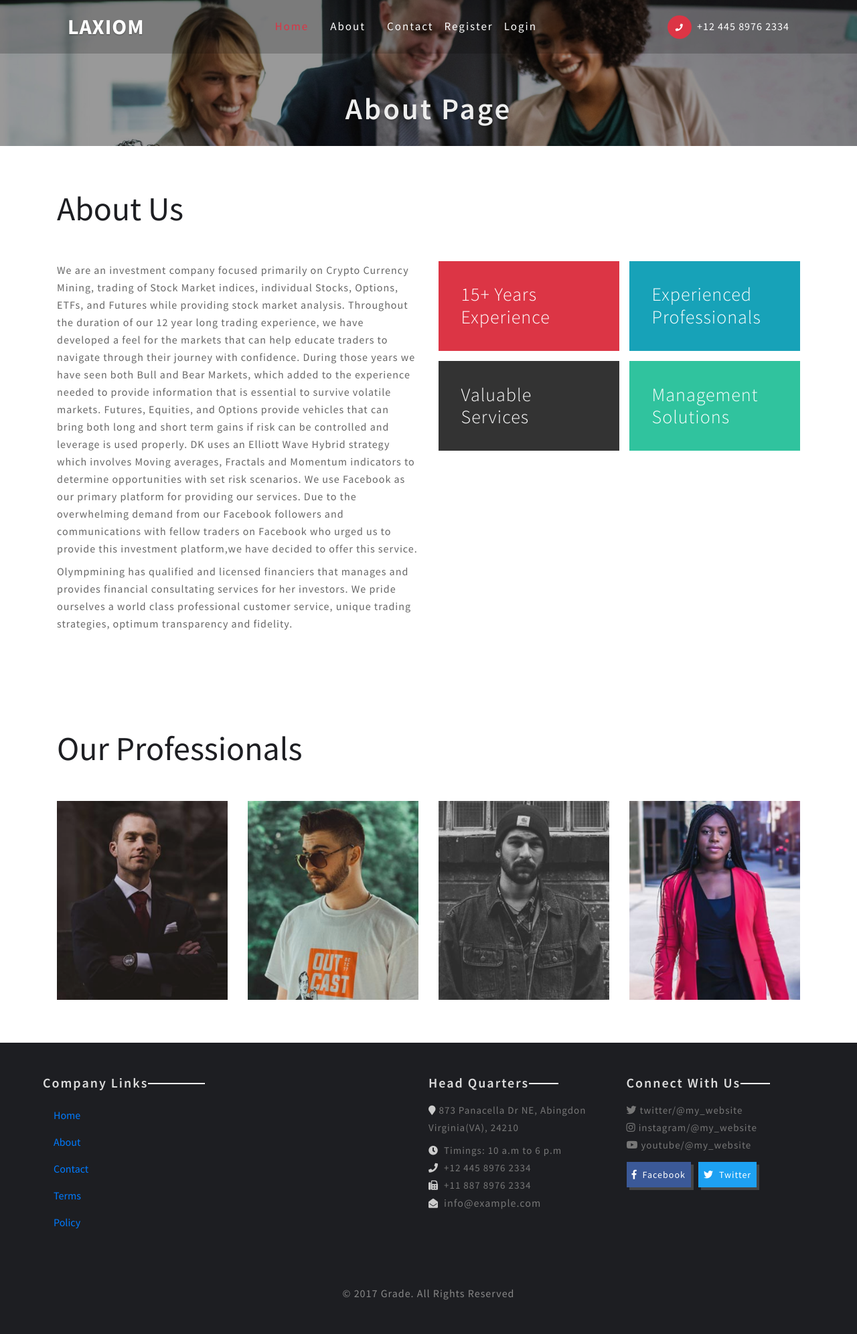
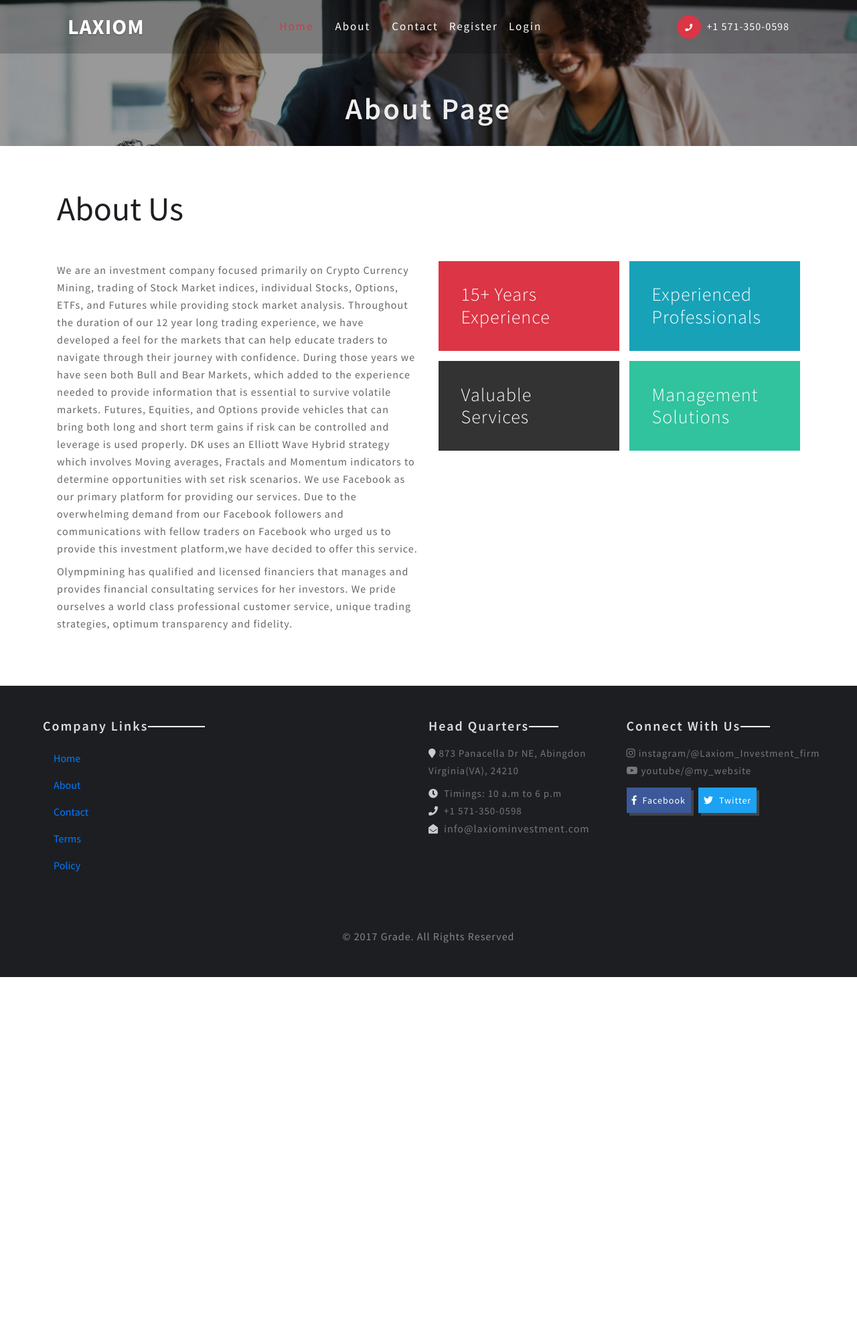
Before and after one commit to mbanusick/bo, a PHP site: page /about in a window 1280 px wide. Shown: the whole page at 67% size. After the commit the page ends 1459 px from the top, so only its background shows below. Run offline with PHP 8.4, Linux system fonts and the light colour scheme.

Commit message:
client frontend edits

```diff
--- a/about.php
+++ b/about.php
@@ -71,7 +71,7 @@ session_start();
 					</li>
 				</ul>
 				<div class="buttons">
-					<p><i class="fas mr-1 fa-phone"></i> +12 445 8976 2334</p>
+					<p><i class="fas mr-1 fa-phone"></i> +1 571-350-0598</p>
 				</div>
 
 			</div>
@@ -110,62 +110,7 @@ session_start();
 </section>
 <!-- //about -->
 
-<!-- team -->
-<section class="team py-5">
-	<div class="container py-md-3">
-		<h3 class="heading mb-lg-5 mb-4">Our Professionals</h3>
-		<div class="row team-grids">
-			<div class="col-md-3 col-sm-6 mb-md-0 mb-4 team-grid w3-agile-grid">
-				<div class="team-members">
-					<div class="team-avatar">
-						<img src="images/t1.jpg" class="img-fluid" alt="image">
-					</div>
-					<div class="team-desc agile-info">
-						<h4>John Doe</h4>
-						<span>Director</span>
-					</div>
-				</div>
-			</div>
-			<div class="col-md-3 col-sm-6 mb-md-0 mb-4 team-grid w3-agile-grid">
-				<div class="team-members">
-					<div class="team-avatar">
-						<img src="images/t2.jpg" class="img-fluid" alt="image">
-					</div>
-					<div class="team-desc agile-info">
-						<h4>Melisa Doe</h4>
-						<span>Director</span>
-					</div>
-				</div>
-			</div>
-			<div class="col-md-3 col-sm-6 mb-sm-0 mb-4 team-grid w3-agile-grid">
-				<div class="team-members">
-					<div class="team-avatar">
-						<img src="images/t3.jpg" class="img-fluid" alt="image">
-					</div>
-					<div class="team-desc agile-info">
-						<h4>Alex Atkinson</h4>
-						<span>Director</span>
-					</div>
-				</div>
-			</div>
-			<div class="col-md-3 col-sm-6 team-grid w3-agile-grid">
-				<div class="team-members">
-					<div class="team-avatar">
-						<img src="images/t4.jpg" class="img-fluid" alt="image">
-					</div>
-					<div class="team-desc agile-info">
-						<h4>Thompson</h4>
-						<span>Director</span>
-					</div>
-				</div>
-			</div>
 
-			</div>
-
-		</div>
-
-</section>
-<!-- //team -->
 
 <!-- footer -->
 <footer>
@@ -192,15 +137,15 @@ session_start();
 						<address class="mb-0">
 							<p class="mb-2"><i class="fas fa-map-marker"></i> 873 Panacella Dr NE, Abingdon<br>Virginia(VA), 24210</p>
 							<p><i class="fas mr-1 fa-clock"></i> Timings: 10 a.m to 6 p.m</p>
-							<p><i class="fas mr-1 fa-phone"></i> +12 445 8976 2334</p>
-							<p><i class="fas mr-1 fa-fax"></i> +11 887 8976 2334 </p>
-							<p><i class="fas mr-1 fa-envelope-open"></i> <a href="mailto:info@example.com">info@example.com</a></p>
+							<p><i class="fas mr-1 fa-phone"></i> +1 571-350-0598</p>
+
+							<p><i class="fas mr-1 fa-envelope-open"></i> <a href="mailto:info@laxiominvestment.com">info@laxiominvestment.com</a></p>
 						</address>
 			</div>
 			<div class="col-lg-3 col-md-6 mt-lg-0 mt-md-0 mt-4 p-md-0">
 				<h3 class="text-capitalize mb-3">Connect With Us</h3>
-				<p><span class="fab fa-twitter"></span> twitter/@my_website</p>
-				<p><span class="fab fa-instagram"></span> instagram/@my_website</p>
+
+				<p><span class="fab fa-instagram"></span> instagram/@Laxiom_Investment_firm</p>
 				<p><span class="fab fa-youtube mb-4"></span> youtube/@my_website</p>
 				<a href="#" class="facebook mr-2"><span class="fab mr-1 fa-facebook-f"></span> Facebook</a>
 				<a href="#" class="twitter"><span class="fab mr-1 fa-twitter"></span> Twitter</a>
```
Also changed, not shown: contact.php (+7 -7 lines), index.php (+56 -50 lines), policy.php (+6 -6 lines), terms.php (+6 -6 lines).
